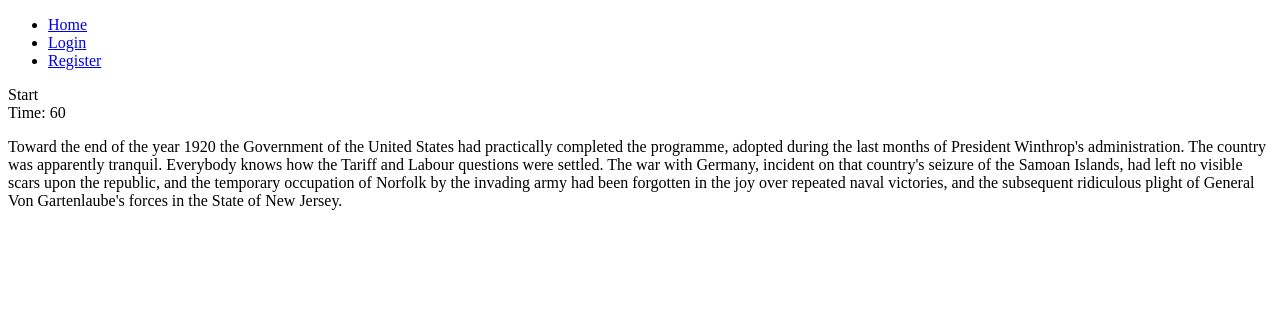
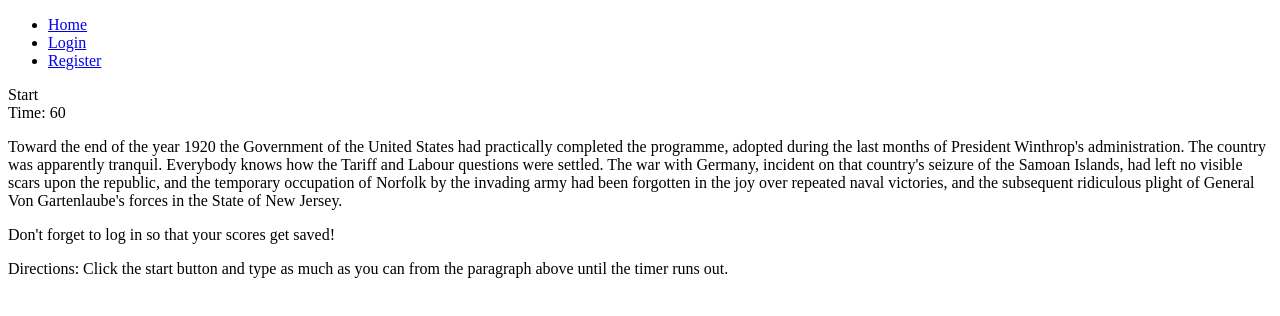
Before and after one commit to MaybeTed/typing, a React app: page / in a window 1280 px wide. Shown: the top 316 px of the page. Built offline with nearby package versions, Linux system fonts and the light colour scheme; no server answers; the HTML template or start-up script is replaced by a standard one.

Commit message:
added directions

```diff
--- a/src/components/Home.js
+++ b/src/components/Home.js
@@ -109,6 +109,10 @@ class Home extends React.Component {
 					</div>
 					<div className="text">{this.renderText()}</div>
 				</div>
+				<section className="directions">
+					{this.props.auth && !this.props.auth.user ? <p>Don't forget to log in so that your scores get saved!</p> : null }
+					<p>Directions: Click the start button and type as much as you can from the paragraph above until the timer runs out.</p>
+				</section>
 				<Leaders gameStarted={this.state.gameStarted}/>
 			</div>
 		)
```
